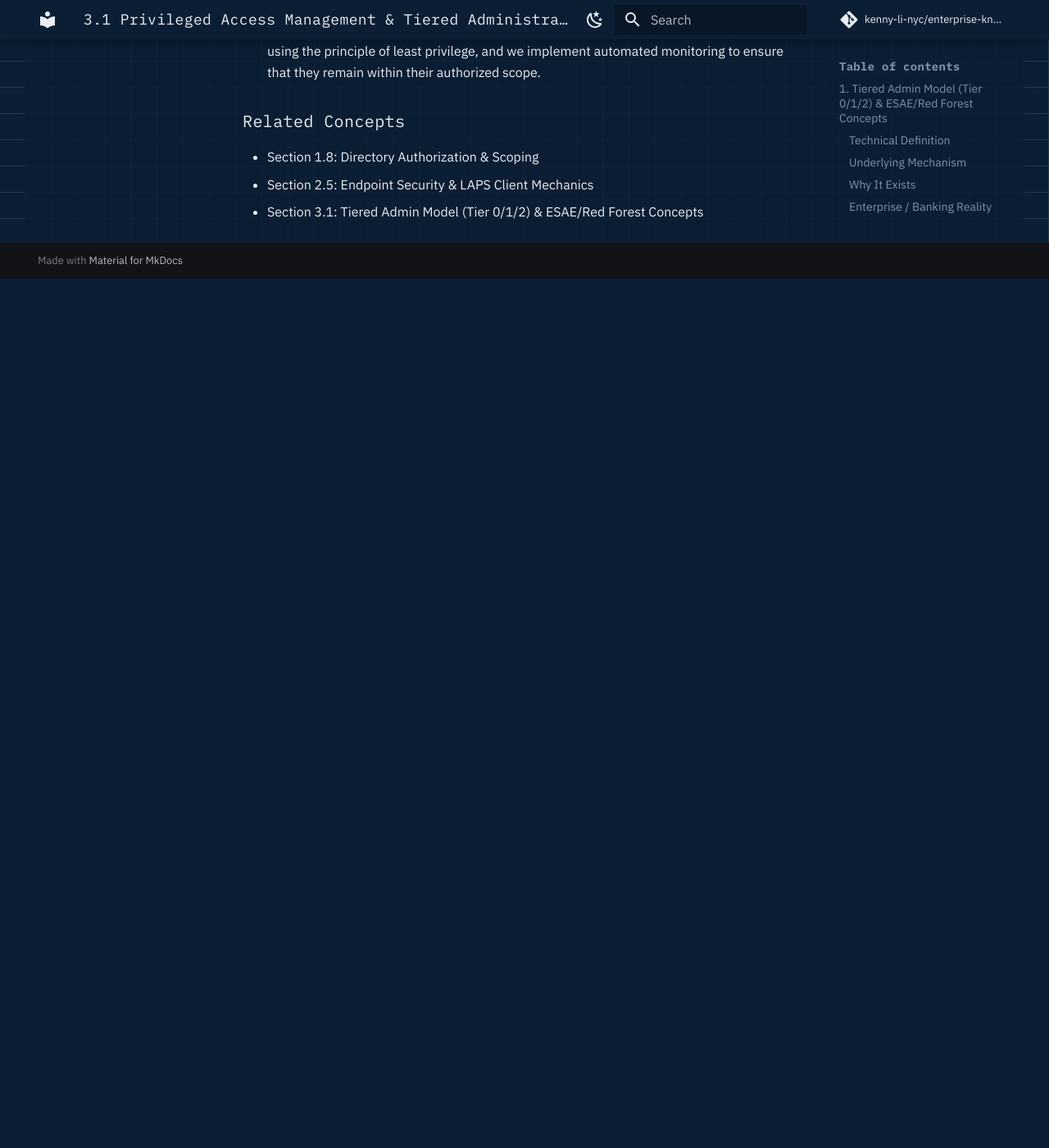
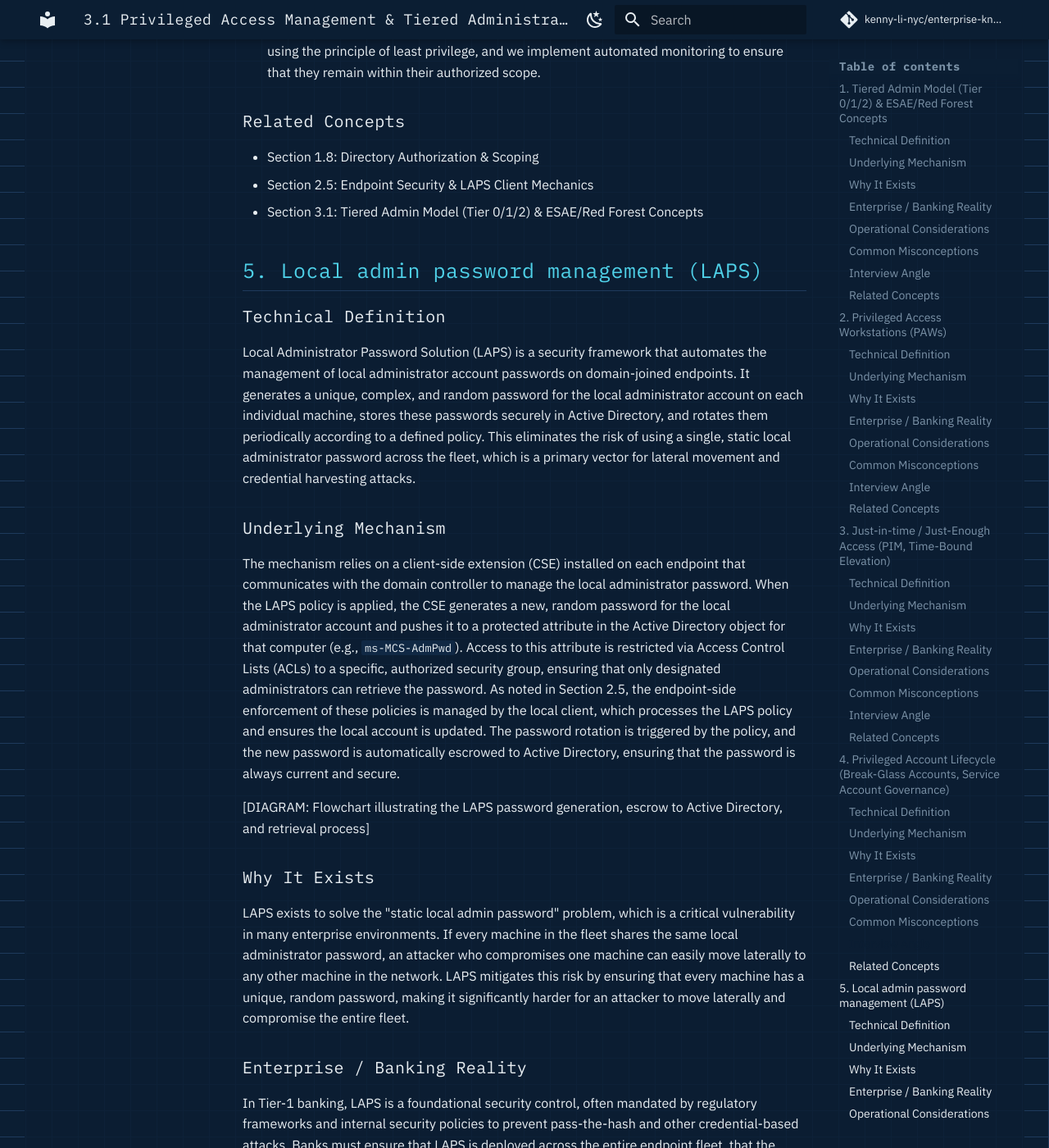
Before and after one commit to kenny-li-nyc/enterprise-knowledge-base, an MkDocs documentation site: the page built from docs/security/privileged-access-management-tiered-administration.md, in a window 1280 px wide and 1400 px high, scrolled down 10197 px. Shown: the whole window at 82% size. Built offline with MkDocs 1.6.1 and Material for MkDocs 9.7.7, drawn with Linux system fonts in a browser that asks for light colours; comment, search, counter and statistics services are not loaded; before the commit the page ends 10537 px from its top, so only the background shows below that; some of the changed text lies outside the part shown.

Commit message:
feat: add documentation for local admin password management (LAPS)
Co-authored-by: aider (gemini/gemini-3.1-flash-lite) <aider@aider.chat>

```diff
--- a/docs/security/privileged-access-management-tiered-administration.md
+++ b/docs/security/privileged-access-management-tiered-administration.md
@@ -151,3 +151,41 @@ Operationalizing privileged account lifecycle management requires a disciplined,
 - Section 1.8: Directory Authorization & Scoping
 - Section 2.5: Endpoint Security & LAPS Client Mechanics
 - Section 3.1: Tiered Admin Model (Tier 0/1/2) & ESAE/Red Forest Concepts
+
+## 5. Local admin password management (LAPS)
+
+### Technical Definition
+Local Administrator Password Solution (LAPS) is a security framework that automates the management of local administrator account passwords on domain-joined endpoints. It generates a unique, complex, and random password for the local administrator account on each individual machine, stores these passwords securely in Active Directory, and rotates them periodically according to a defined policy. This eliminates the risk of using a single, static local administrator password across the fleet, which is a primary vector for lateral movement and credential harvesting attacks.
+
+### Underlying Mechanism
+The mechanism relies on a client-side extension (CSE) installed on each endpoint that communicates with the domain controller to manage the local administrator password. When the LAPS policy is applied, the CSE generates a new, random password for the local administrator account and pushes it to a protected attribute in the Active Directory object for that computer (e.g., `ms-MCS-AdmPwd`). Access to this attribute is restricted via Access Control Lists (ACLs) to a specific, authorized security group, ensuring that only designated administrators can retrieve the password. As noted in Section 2.5, the endpoint-side enforcement of these policies is managed by the local client, which processes the LAPS policy and ensures the local account is updated. The password rotation is triggered by the policy, and the new password is automatically escrowed to Active Directory, ensuring that the password is always current and secure.
+
+[DIAGRAM: Flowchart illustrating the LAPS password generation, escrow to Active Directory, and retrieval process]
+
+### Why It Exists
+LAPS exists to solve the "static local admin password" problem, which is a critical vulnerability in many enterprise environments. If every machine in the fleet shares the same local administrator password, an attacker who compromises one machine can easily move laterally to any other machine in the network. LAPS mitigates this risk by ensuring that every machine has a unique, random password, making it significantly harder for an attacker to move laterally and compromise the entire fleet.
+
+### Enterprise / Banking Reality
+In Tier-1 banking, LAPS is a foundational security control, often mandated by regulatory frameworks and internal security policies to prevent pass-the-hash and other credential-based attacks. Banks must ensure that LAPS is deployed across the entire endpoint fleet, that the password rotation policy is strictly enforced, and that access to the stored passwords is tightly controlled and audited. Architects must design these systems to be highly resilient, ensuring that the LAPS infrastructure is always available and that the password retrieval process is logged and monitored for unauthorized access.
+
+### Operational Considerations
+Operationalizing LAPS requires a disciplined, policy-driven approach. Administrators must define clear password complexity and rotation policies, establish strict access controls for the stored passwords, and ensure that the LAPS infrastructure is correctly configured to enforce these policies. Monitoring is critical; administrators must track the status of password rotation, identify any failures, and provide reporting on the compliance of the LAPS deployment. Furthermore, administrators must ensure that they have a clear process for handling password retrieval requests, providing support staff with the necessary tools and guidance to retrieve passwords securely.
+
+[CLI: PowerShell command to verify the LAPS policy status and confirm that the local administrator password has been successfully rotated]
+
+### Common Misconceptions
+!!! warning
+    A common misconception is that LAPS is a replacement for JIT/PAM. In reality, LAPS is a baseline security control for managing local administrator accounts, while JIT/PAM is a more comprehensive strategy for managing privileged access across the entire enterprise. Another error is assuming that LAPS is a "set and forget" solution; it requires ongoing maintenance, as the password policies must be constantly updated to reflect changes in the threat landscape and the business.
+
+### Interview Angle
+1. Question: How do you handle the challenge of managing LAPS in a large, distributed fleet?
+   Answer: We use automated deployment tools to push the LAPS client and its configuration to the fleet, ensuring that all devices are correctly configured and that the password rotation policy is strictly enforced. We also use centralized monitoring and reporting to track the status of LAPS across the fleet, identifying any devices that fail to rotate their passwords.
+2. Question: What are the key considerations when designing a secure and auditable LAPS password retrieval process for a Tier-1 bank?
+   Answer: The key considerations are authentication, authorization, and auditability. We implement strict multi-factor authentication for any support staff accessing LAPS passwords, and we use role-based access control to ensure that only authorized personnel can retrieve passwords. Every retrieval request is logged and audited, and we conduct regular reviews of these logs to detect any unauthorized access.
+3. Question: How do you handle the challenge of troubleshooting LAPS password rotation failures?
+   Answer: We use centralized monitoring and logging to track the status of LAPS password rotation, identifying any failures and providing detailed error reports. We also provide our support teams with the necessary training and documentation to troubleshoot common issues, such as network connectivity or policy application errors.
+
+### Related Concepts
+- Section 2.5: Endpoint Security & LAPS Client Mechanics
+- Section 1.8: Directory Authorization & Scoping
+- Section 3.1: Tiered Admin Model (Tier 0/1/2) & ESAE/Red Forest Concepts
```
